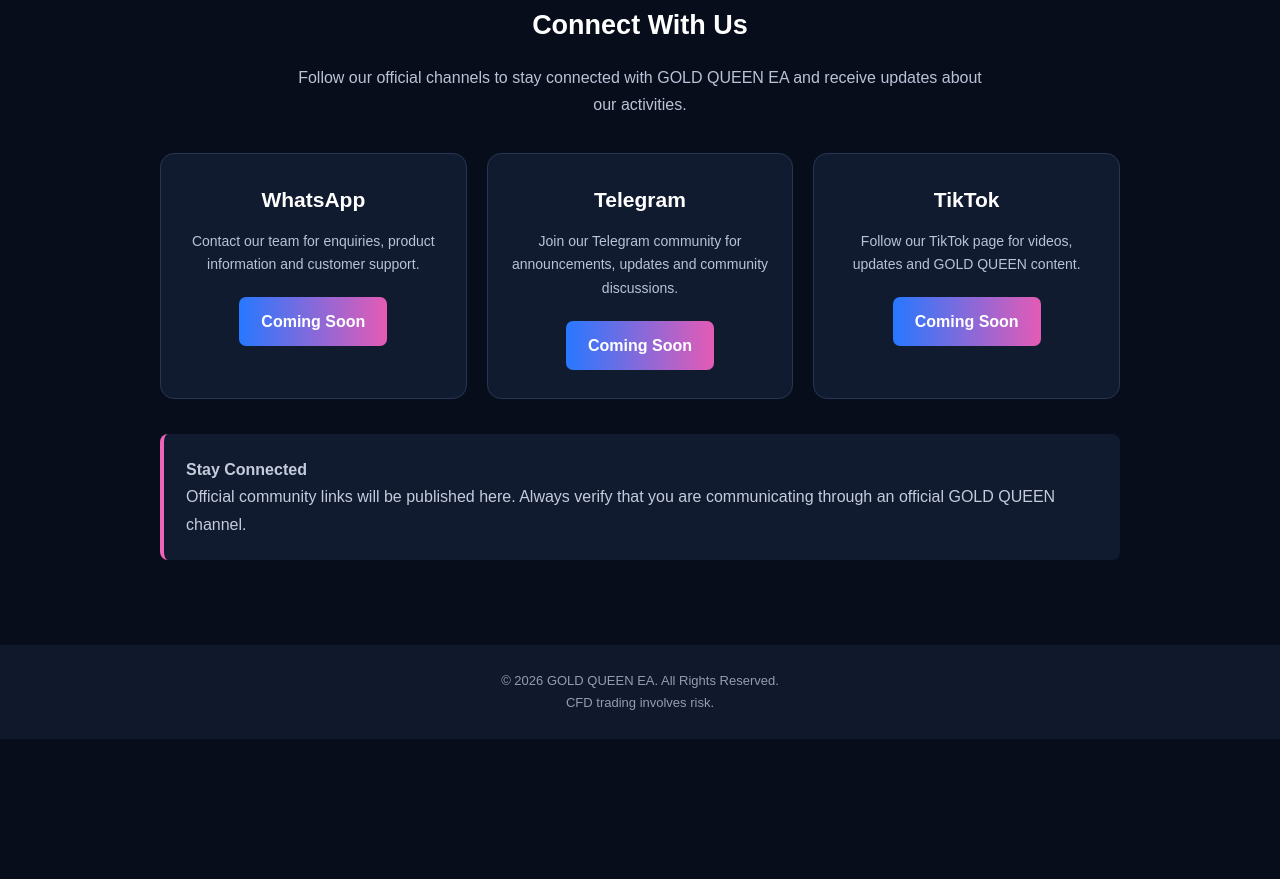
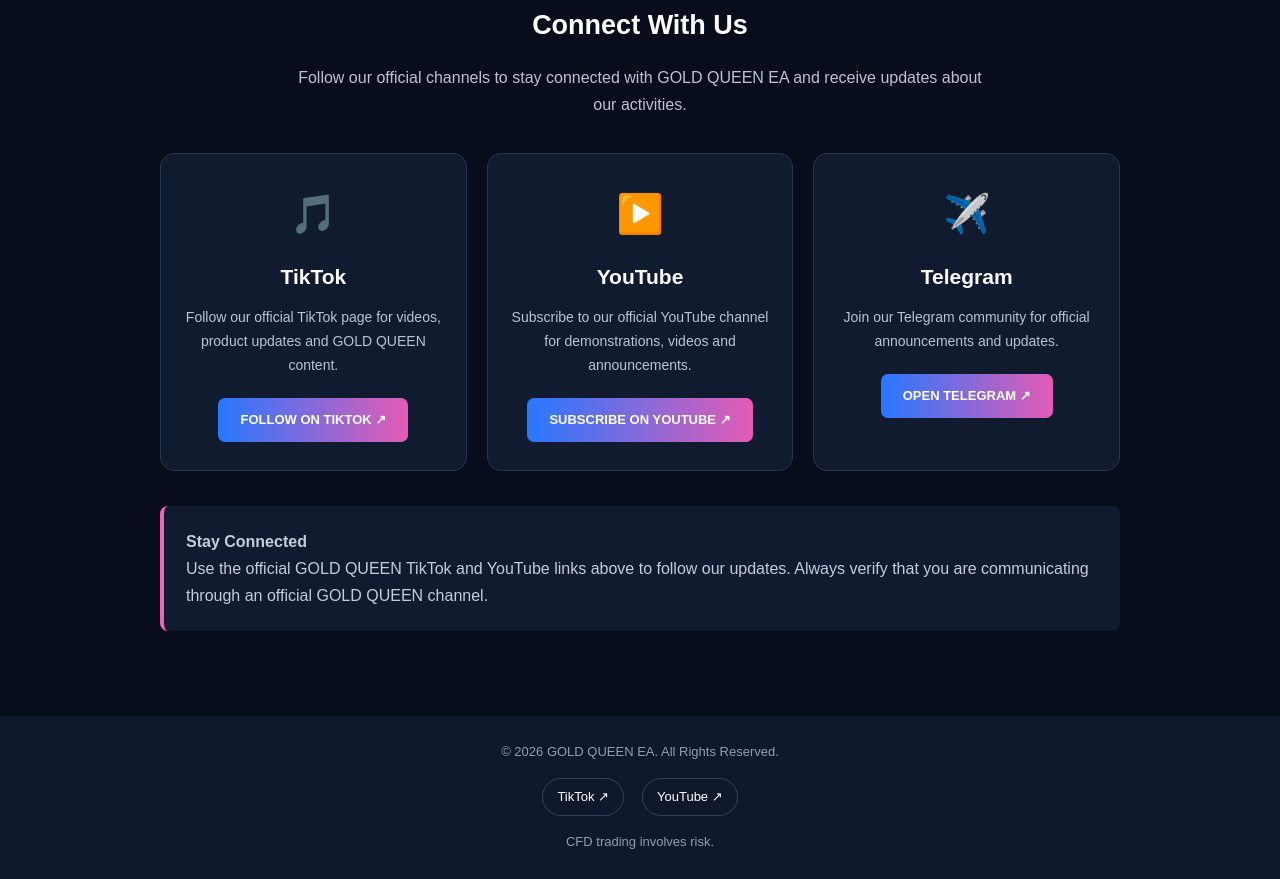
Before and after one commit to Omodap/gold-queen, a plain HTML site: page community.html in a window 1280 px wide. Shown: the part 442-1321 px from the top of the page. Before the commit the page ends 1181 px from the top, so only its background shows below. Drawn offline with Linux system fonts and the light colour scheme.

Commit message:
Update community.html

```diff
--- a/community.html
+++ b/community.html
@@ -1,172 +1,178 @@
-<!DOCTYPE html>
-<html lang="en">
+<!DOCTYPE html><html lang="en">
 <head>
 <meta charset="UTF-8">
 <meta name="viewport" content="width=device-width, initial-scale=1.0">
-<title>Community | GOLD QUEEN EA</title>
+<title>Community | GOLD QUEEN EA</title><style>
+*{margin:0;padding:0;box-sizing:border-box}
 
-<style>
-* {
-    margin: 0;
-    padding: 0;
-    box-sizing: border-box;
+body{
+font-family:Arial,sans-serif;
+background:#080d1c;
+color:#fff;
+line-height:1.7;
 }
 
-body {
-    font-family: Arial, sans-serif;
-    background: #080d1c;
-    color: #fff;
-    line-height: 1.7;
+header{
+background:#10182b;
+padding:20px;
+text-align:center;
+border-bottom:1px solid #26334d;
 }
 
-header {
-    background: #10182b;
-    padding: 20px;
-    text-align: center;
-    border-bottom: 1px solid #26334d;
+.logo{
+font-size:25px;
+font-weight:bold;
+color:#fff;
 }
 
-.logo {
-    font-size: 25px;
-    font-weight: bold;
-    color: #fff;
+.logo span{color:#ed65b9}
+
+nav{margin-top:15px}
+
+nav a{
+color:#ddd;
+text-decoration:none;
+margin:7px;
+font-size:14px;
 }
 
-.logo span {
-    color: #ed65b9;
+nav a:hover{color:#ed65b9}
+
+.hero{
+text-align:center;
+padding:85px 20px 55px;
+background:linear-gradient(135deg,#101a35,#080d1c);
 }
 
-nav {
-    margin-top: 15px;
+.hero h1{
+font-size:38px;
+margin-bottom:15px;
 }
 
-nav a {
-    color: #ddd;
-    text-decoration: none;
-    margin: 7px;
-    font-size: 14px;
+.hero h1 span{color:#ed65b9}
+
+.hero p{
+color:#c4ccdc;
+max-width:650px;
+margin:auto;
 }
 
-nav a:hover {
-    color: #ed65b9;
+.container{
+max-width:1000px;
+margin:auto;
+padding:45px 20px;
 }
 
-.hero {
-    text-align: center;
-    padding: 85px 20px 55px;
-    background: linear-gradient(135deg, #101a35, #080d1c);
+.section-title{
+text-align:center;
+font-size:27px;
+margin-bottom:15px;
 }
 
-.hero h1 {
-    font-size: 38px;
-    margin-bottom: 15px;
+.intro{
+text-align:center;
+color:#b9c3d5;
+max-width:700px;
+margin:0 auto 35px;
 }
 
-.hero h1 span {
-    color: #ed65b9;
+.cards{
+display:grid;
+grid-template-columns:repeat(auto-fit,minmax(220px,1fr));
+gap:20px;
 }
 
-.hero p {
-    color: #c4ccdc;
-    max-width: 650px;
-    margin: auto;
+.card{
+background:#111b30;
+border:1px solid #263653;
+border-radius:14px;
+padding:28px 20px;
+text-align:center;
+transition:.3s;
 }
 
-.container {
-    max-width: 1000px;
-    margin: auto;
-    padding: 45px 20px;
+.card:hover{
+transform:translateY(-5px);
+border-color:#ed65b9;
 }
 
-.section-title {
-    text-align: center;
-    font-size: 27px;
-    margin-bottom: 15px;
+.card .icon{
+font-size:38px;
+margin-bottom:12px;
 }
 
-.intro {
-    text-align: center;
-    color: #b9c3d5;
-    max-width: 700px;
-    margin: 0 auto 35px;
+.card h3{
+font-size:21px;
+margin-bottom:12px;
 }
 
-.cards {
-    display: grid;
-    grid-template-columns: repeat(auto-fit, minmax(220px, 1fr));
-    gap: 20px;
+.card p{
+color:#b9c3d5;
+font-size:14px;
+margin-bottom:20px;
 }
 
-.card {
-    background: #111b30;
-    border: 1px solid #263653;
-    border-radius: 14px;
-    padding: 28px 20px;
-    text-align: center;
+.button{
+display:inline-block;
+padding:11px 22px;
+border-radius:7px;
+background:linear-gradient(90deg,#2778ff,#e45bb5);
+color:white;
+text-decoration:none;
+font-weight:bold;
+font-size:13px;
 }
 
-.card h3 {
-    font-size: 21px;
-    margin-bottom: 12px;
+.button:hover{opacity:.85}
+
+.community-note{
+background:#111b30;
+border-left:4px solid #ed65b9;
+padding:22px;
+border-radius:8px;
+margin-top:35px;
+color:#c4ccdc;
 }
 
-.card p {
-    color: #b9c3d5;
-    font-size: 14px;
-    margin-bottom: 20px;
+footer{
+text-align:center;
+padding:25px 15px;
+background:#10182b;
+color:#929db2;
+font-size:13px;
+margin-top:40px;
 }
 
-.button {
-    display: inline-block;
-    padding: 11px 22px;
-    border-radius: 7px;
-    background: linear-gradient(90deg, #2778ff, #e45bb5);
-    color: white;
-    text-decoration: none;
-    font-weight: bold;
+.social-footer{
+display:flex;
+justify-content:center;
+gap:18px;
+flex-wrap:wrap;
+margin:15px 0;
 }
 
-.button:hover {
-    opacity: 0.85;
+.social-footer a{
+color:#fff;
+text-decoration:none;
+border:1px solid #34415e;
+border-radius:20px;
+padding:7px 14px;
 }
 
-.community-note {
-    background: #111b30;
-    border-left: 4px solid #ed65b9;
-    padding: 22px;
-    border-radius: 8px;
-    margin-top: 35px;
-    color: #c4ccdc;
+.social-footer a:hover{
+border-color:#ed65b9;
+color:#ff9bd5;
 }
 
-footer {
-    text-align: center;
-    padding: 25px 15px;
-    background: #10182b;
-    color: #929db2;
-    font-size: 13px;
-    margin-top: 40px;
-}
-
-@media(max-width: 600px) {
-    .hero h1 {
-        font-size: 30px;
-    }
-
-    nav a {
-        display: inline-block;
-        margin: 5px;
+@media(max-width:600px){
+.hero h1{font-size:30px}
+nav a{
+display:inline-block;
+margin:5px;
 }
 }
-</style>
-</head>
-
-<body>
-
-<header>
-    <div class="logo">GOLD <span>QUEEN</span> EA</div>
-
-    <nav>
+</style></head><body><header>
+<div class="logo">GOLD <span>QUEEN</span> EA</div><nav>
 <a href="index.html">Home</a>
 <a href="about.html">About</a>
 <a href="features.html">Features</a>
@@ -175,70 +181,69 @@ footer {
 <a href="account-guide.html">Account Guide</a>
 <a href="contact.html">Contact</a>
 </nav>
-</header>
-
-<section class="hero">
-    <h1>WELCOME TO THE <span>COMMUNITY</span></h1>
-    <p>
+</header><section class="hero">
+<h1>WELCOME TO THE <span>COMMUNITY</span></h1><p>
 Connect with the GOLD QUEEN community.
 Stay updated with announcements, trading discussions
 and important product information.
 </p>
-</section>
-
-<section class="container">
-
-    <h2 class="section-title">Connect With Us</h2>
-
-    <p class="intro">
+</section><section class="container"><h2 class="section-title">Connect With Us</h2><p class="intro">
 Follow our official channels to stay connected with
 GOLD QUEEN EA and receive updates about our activities.
-    </p>
+</p><div class="cards"><div class="card">
+<div class="icon">🎵</div>
+<h3>TikTok</h3><p>
+Follow our official TikTok page for videos,
+product updates and GOLD QUEEN content.
+</p><a href="https://www.tiktok.com/@goldqueenea"
+class="button"
+target="_blank"
+rel="noopener noreferrer">
+FOLLOW ON TIKTOK ↗
+</a>
 
-    <div class="cards">
+</div><div class="card">
+<div class="icon">▶️</div>
+<h3>YouTube</h3><p>
+Subscribe to our official YouTube channel
+for demonstrations, videos and announcements.
+</p><a href="https://youtube.com/@goldqueenea"
+class="button"
+target="_blank"
+rel="noopener noreferrer">
+SUBSCRIBE ON YOUTUBE ↗
+</a>
 
-        <div class="card">
-            <h3>WhatsApp</h3>
-            <p>
-                Contact our team for enquiries, product information
-                and customer support.
-            </p>
-            <a href="#" class="button">Coming Soon</a>
-        </div>
+</div><div class="card">
+<div class="icon">✈️</div>
+<h3>Telegram</h3><p>
+Join our Telegram community for official
+announcements and updates.
+</p><a href="https://t.me/"
+class="button"
+target="_blank"
+rel="noopener noreferrer">
+OPEN TELEGRAM ↗
+</a>
 
-        <div class="card">
-            <h3>Telegram</h3>
-            <p>
-                Join our Telegram community for announcements,
-                updates and community discussions.
-            </p>
-            <a href="#" class="button">Coming Soon</a>
-        </div>
+</div></div><div class="community-note">
+<strong>Stay Connected</strong><br>Use the official GOLD QUEEN TikTok and YouTube
+links above to follow our updates.
 
-        <div class="card">
-            <h3>TikTok</h3>
-            <p>
-                Follow our TikTok page for videos, updates
-                and GOLD QUEEN content.
-            </p>
-            <a href="#" class="button">Coming Soon</a>
-        </div>
+Always verify that you are communicating
+through an official GOLD QUEEN channel.
 
-    </div>
+</div></section><footer><p>© 2026 GOLD QUEEN EA. All Rights Reserved.</p><div class="social-footer"><a href="https://www.tiktok.com/@goldqueenea"
+target="_blank"
+rel="noopener noreferrer">
+TikTok ↗
+</a>
 
-    <div class="community-note">
-        <strong>Stay Connected</strong><br>
-        Official community links will be published here.
-        Always verify that you are communicating through
-        an official GOLD QUEEN channel.
-    </div>
+<a href="https://youtube.com/@goldqueenea"
+target="_blank"
+rel="noopener noreferrer">
+YouTube ↗
+</a>
 
-</section>
-
-<footer>
-    <p>© 2026 GOLD QUEEN EA. All Rights Reserved.</p>
-    <p>CFD trading involves risk.</p>
-</footer>
-
-</body>
+</div><p>CFD trading involves risk.</p></footer></body>
 </html>
```
Lines whose indentation alone changed are shown as unchanged.
